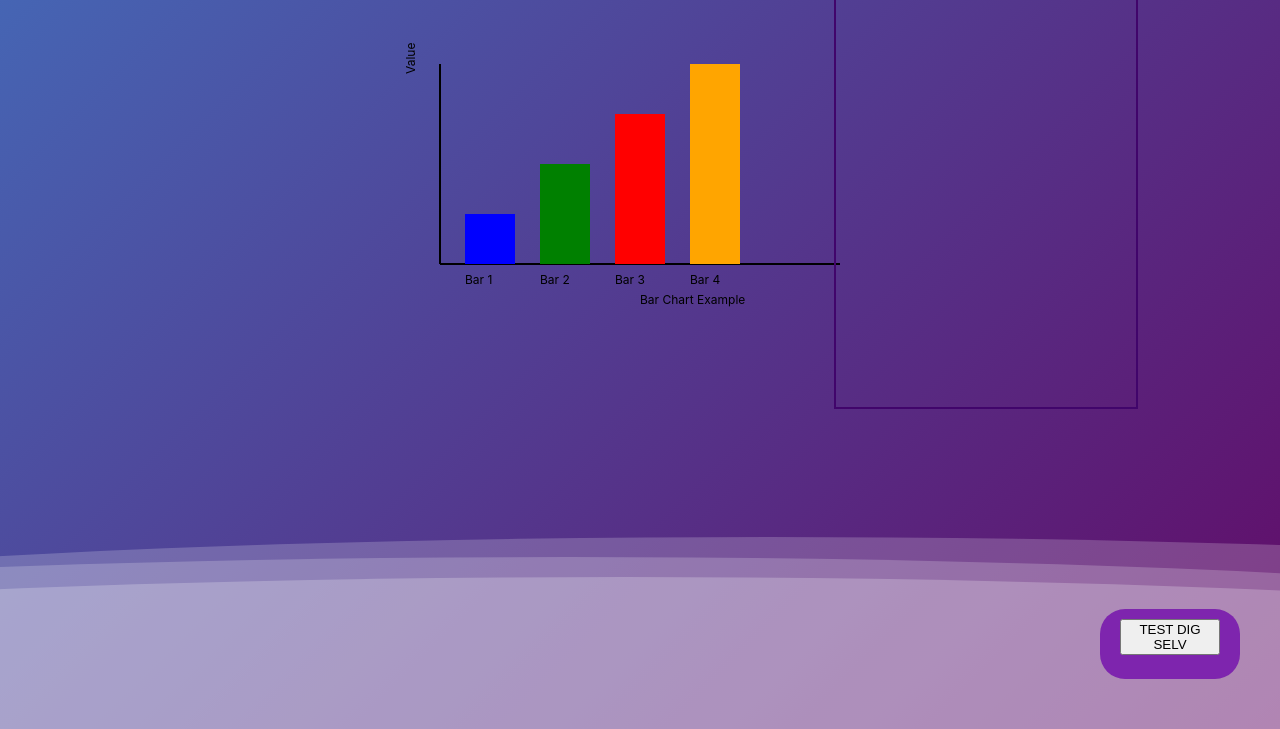
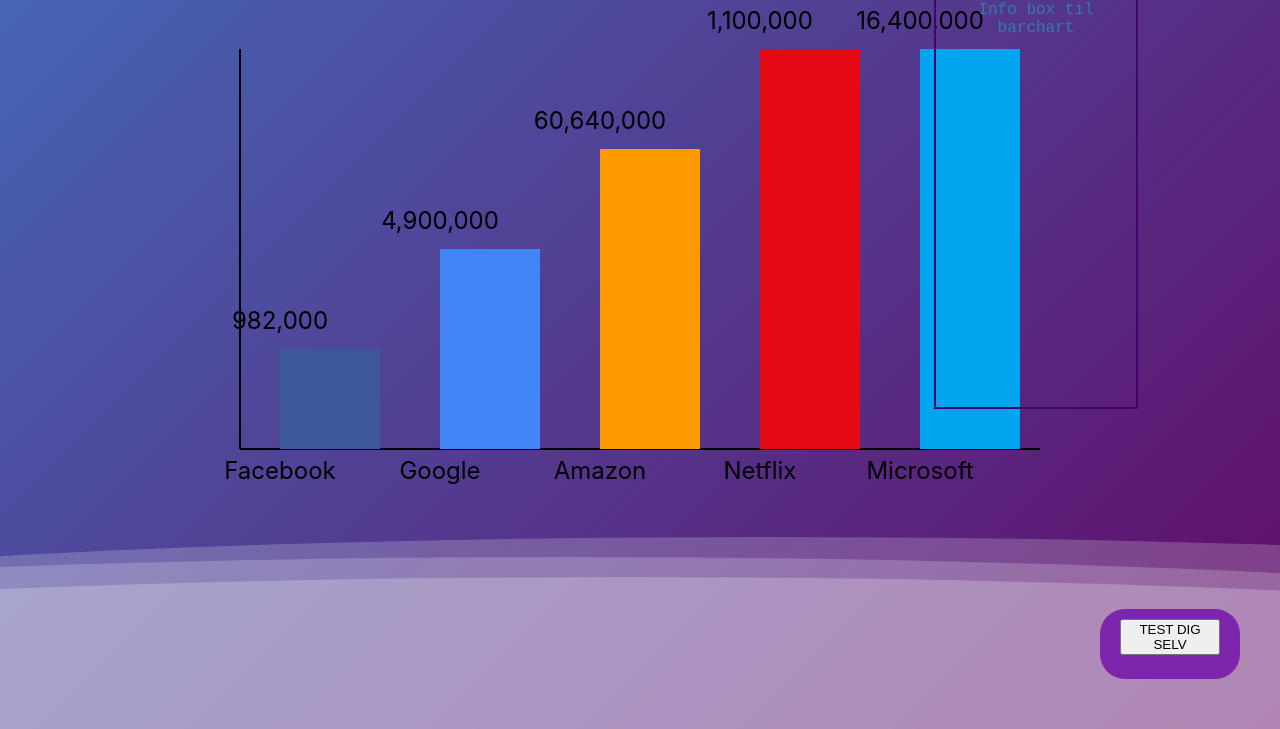
Before and after one commit to KongBerg/Bullshit, a plain HTML site: page SemProjekt/forsideIndex.html in a window 1280 px wide. Shown: the part 71-800 px from the top of the page. Drawn offline with Linux system fonts and the light colour scheme.

Commit message:
Update til SVG og infobox

```diff
--- a/SemProjekt/forsideIndex.html
+++ b/SemProjekt/forsideIndex.html
@@ -29,28 +29,57 @@
   <!-- DO NOT TOUCH DIS PLS HELLER IKKE RÆKKEFØLGEN TAK. -->
 
 
-  <!-- SVG: -->
-  <svg class="barchart" width="500" height="300">
+<!-- Data -->
+<script>
+  const data = [
+  { id: 1, name: "Facebook", metric_tons: 982000, data_centers_percent: 94.0, data_centers_emissions: 923080 },
+  { id: 2, name: "Google", metric_tons: 4900000, data_centers_percent: 46.0, data_centers_emissions: 2254000 },
+  { id: 4, name: "Amazon", metric_tons: 60640000, data_centers_percent: 69.0, data_centers_emissions: 41841600 },
+  { id: 5, name: "Netflix", metric_tons: 1100000, data_centers_percent: 78.0, data_centers_emissions: 858000 },
+  { id: 6, name: "Microsoft", metric_tons: 16400000, data_centers_percent: 37.0, data_centers_emissions: 6068000 },
+  { id: 7, name: "Det Danske Landbrug", metric_tons: 10600000, data_centers_percent: 0.0, data_centers_emissions: 0 },
+  { id: 8, name: "Hvor meget CO2 10 Hektar rengksov i Panama kan opsamle.", metric_tons: 6200000, data_centers_percent: null, data_centers_emissions: null }
+];
 
-    <!-- y-axis line -->
-    <line x1="50" y1="50" x2="50" y2="250" stroke="black" stroke-width="2" />
+</script>
 
-    <!-- x-axis line -->
-    <line x1="50" y1="250" x2="450" y2="250" stroke="black" stroke-width="2" />
+<!-- SVG Container -->
+<svg class="barchart" width="1000" height="600">
 
-    <!-- Bars -->
-    <rect x="75" y="200" width="50" height="50" fill="blue" />
-    <rect x="150" y="150" width="50" height="100" fill="green" />
-    <rect x="225" y="100" width="50" height="150" fill="red" />
-    <rect x="300" y="50" width="50" height="200" fill="orange" />
+  <!-- y-axis line -->
+  <line x1="100" y1="100" x2="100" y2="500" stroke="black" stroke-width="2" />
 
-    <!-- Labels -->
-    <text x="75" y="270" font-size="12">Bar 1</text>
-    <text x="150" y="270" font-size="12">Bar 2</text>
-    <text x="225" y="270" font-size="12">Bar 3</text>
-    <text x="300" y="270" font-size="12">Bar 4</text>
-    <text x="25" y="60" font-size="12" transform="rotate(-90, 25, 60)">Value</text>
-    <text x="250" y="290" font-size="12">Bar Chart Example</text>
+  <!-- x-axis line -->
+  <line x1="100" y1="500" x2="900" y2="500" stroke="black" stroke-width="2" />
+
+  <!-- Bars -->
+  <g>
+    <rect x="140" y="400" width="100" height="100" fill="#3B5998" />
+    <text x="140" y="530" font-size="24" text-anchor="middle">Facebook</text>
+    <text x="140" y="380" font-size="24" text-anchor="middle">982,000</text>
+  </g>
+  <g>
+    <rect x="300" y="300" width="100" height="200" fill="#4285F4" />
+    <text x="300" y="530" font-size="24" text-anchor="middle">Google</text>
+    <text x="300" y="280" font-size="24" text-anchor="middle">4,900,000</text>
+  </g>
+  <g>
+    <rect x="460" y="200" width="100" height="300" fill="#FF9900" />
+    <text x="460" y="530" font-size="24" text-anchor="middle">Amazon</text>
+    <text x="460" y="180" font-size="24" text-anchor="middle">60,640,000</text>
+  </g>
+  <g>
+    <rect x="620" y="100" width="100" height="400" fill="#E50914" />
+    <text x="620" y="530" font-size="24" text-anchor="middle">Netflix</text>
+    <text x="620" y="80" font-size="24" text-anchor="middle">1,100,000</text>
+  </g>
+  <g>
+    <rect x="780" y="100" width="100" height="400" fill="#00A4EF" />
+    <text x="780" y="530" font-size="24" text-anchor="middle">Microsoft</text>
+    <text x="780" y="80" font-size="24" text-anchor="middle">16,400,000</text>
+  </g>
+</svg>
+
 
     <div class="info-box">
       <h2>Info Box Title</h2>
--- a/SemProjekt/forsideStyle.css
+++ b/SemProjekt/forsideStyle.css
@@ -107,8 +107,12 @@
 }
 
 .barchart{
-    display: block;
+    display: inline block;
     margin: 0 auto;
+    position: absolute;
+      top: 40%;
+      left: 50%;
+      transform: translate(-50%, -50%);
 }
 
 .info-box{
@@ -121,7 +125,7 @@
   background-color: transparent;
   color: rgb(53, 120, 179);
   height:500px;
-  width:300px;
+  width:200px;
   text-align: center;
   font-family: 'Courier New', Courier, monospace;
   border:2px solid;
```
